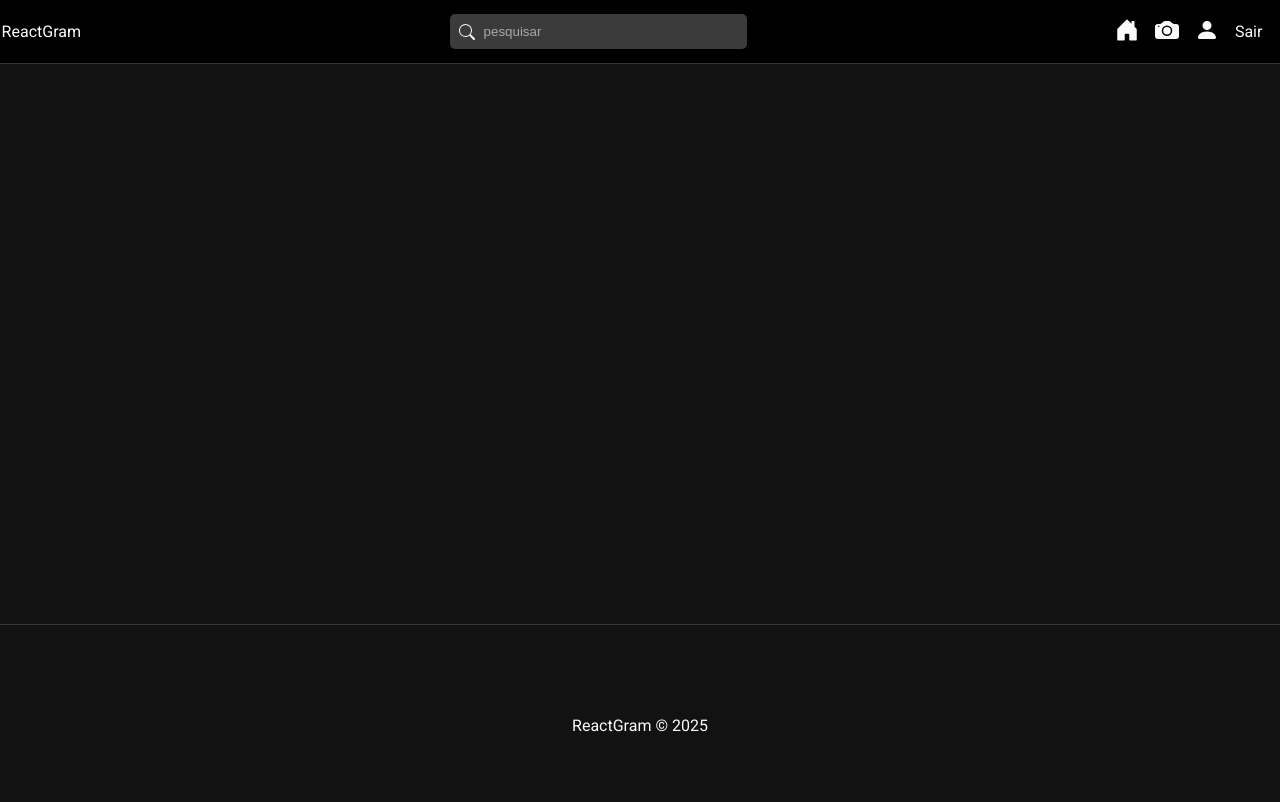
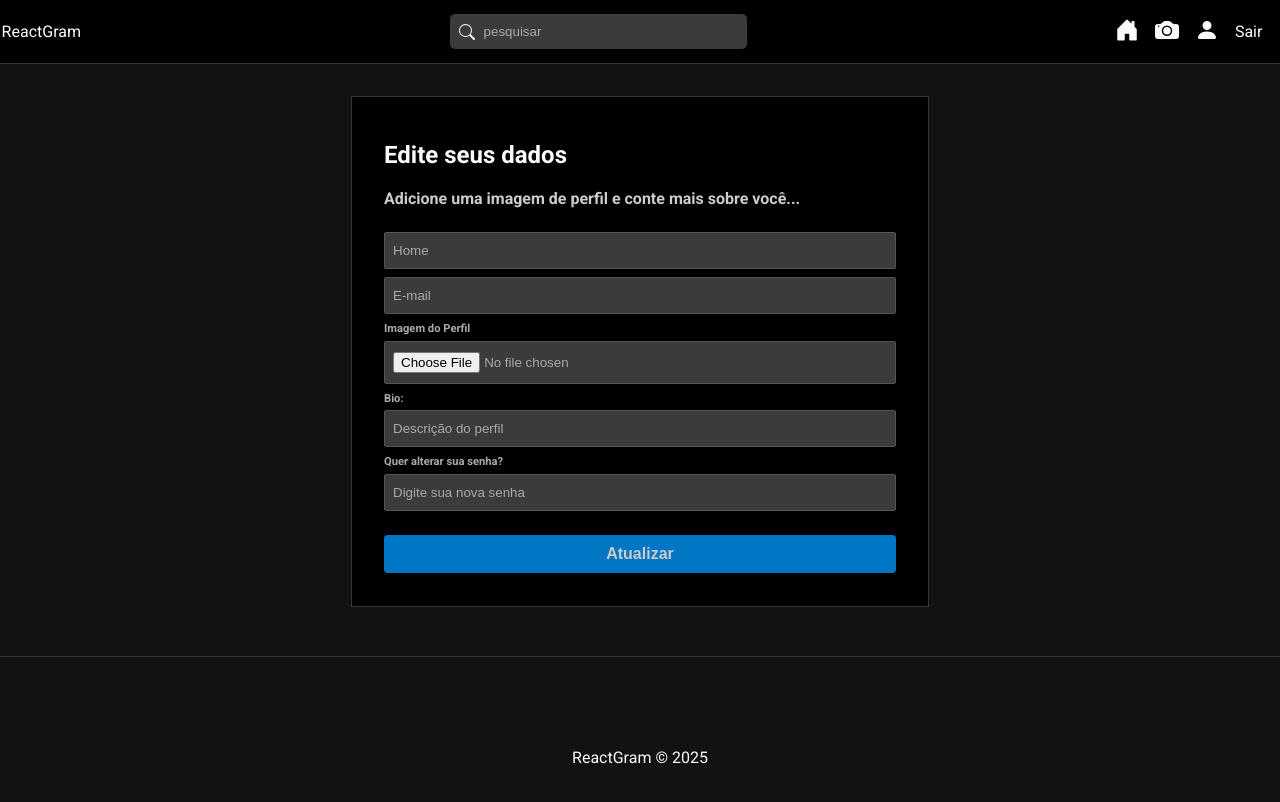
Before and after one commit to RafaelBartKings/reactGram, a React (Create React App) app in the folder reactgram-front/: page /profile in a window 1280 px wide. Shown: the top 802 px of the page. Built offline with nearby package versions, Linux system fonts and the light colour scheme; sample sign-in values are in the browser's storage.

Commit message:
added-userService-Slice

```diff
--- a/reactgram-front/src/App.js
+++ b/reactgram-front/src/App.js
@@ -12,6 +12,7 @@
 //components
 import Navbar from './components/Navbar';
 import Footer from './components/Footer';
+import EditProfile from './pages/EditProfie/EditProfile';
 
 function App() {
    const { auth, loading } = useAuth();
@@ -32,6 +33,12 @@
                         element={auth ? <Home /> : <Navigate to="/login" />}
                      />
                      <Route
+                        path="/profile"
+                        element={
+                           auth ? <EditProfile /> : <Navigate to="/login" />
+                        }
+                     />
+                     <Route
                         path="/login"
                         element={!auth ? <Login /> : <Navigate to="/" />}
                      />
--- a/reactgram-front/src/pages/Auth/Login.js
+++ b/reactgram-front/src/pages/Auth/Login.js
@@ -20,9 +20,9 @@
    };
 
    // Clean all auth state - REMOVA este useEffect temporariamente
-   // useEffect(() => {
-   //    dispatch(reset());
-   // }, [dispatch]);
+   useEffect(() => {
+      dispatch(reset());
+   }, [dispatch]);
 
    return (
       <div id="login">
--- /dev/null
+++ b/reactgram-front/src/pages/EditProfie/EditProfile.css
@@ -0,0 +1,18 @@
+#edit-profile {
+	border: 1px solid #363636;
+	background-color: #000;
+	padding: 1.5em 2em;
+	max-width: 40%;
+	margin: 2em auto;
+}
+
+.subtitle {
+	color: #ccc;
+}
+
+.profile-image {
+	width: 150px;
+	height: 150px;
+	border-radius: 50%;
+	margin-bottom: 1em;
+}
--- /dev/null
+++ b/reactgram-front/src/pages/EditProfie/EditProfile.js
@@ -0,0 +1,35 @@
+import './EditProfile.css';
+
+const EditProfile = () => {
+   const handleSubmit = e => {
+      e.preventDefault();
+   };
+
+   return (
+      <div id="edit-profile">
+         <h2>Edite seus dados</h2>
+         <p className="subtitle">
+            Adicione uma imagem de perfil e conte mais sobre você...
+         </p>
+         <form action="" onSubmit={handleSubmit}>
+            <input type="text" placeholder="Home" />
+            <input type="email" placeholder="E-mail" />
+            <label htmlFor="">
+               <span>Imagem do Perfil</span>
+               <input type="file" />
+            </label>
+            <label>
+               <span>Bio:</span>
+               <input type="text" placeholder="Descrição do perfil" />
+            </label>
+            <label htmlFor="">
+               <span>Quer alterar sua senha?</span>
+               <input type="text" placeholder="Digite sua nova senha" />
+            </label>
+            <input type="submit" value="Atualizar" />
+         </form>
+      </div>
+   );
+};
+
+export default EditProfile;
--- a/reactgram-front/src/store.js
+++ b/reactgram-front/src/store.js
@@ -1,8 +1,10 @@
 import { configureStore } from '@reduxjs/toolkit';
 import authReducer from './slices/authSlice';
+import { userReducer } from 'react';
 
 export const store = configureStore({
    reducer: {
       auth: authReducer,
+      user: userReducer
    }
 });
```
Also changed, not shown: reactgram-front/src/slices/userSlice.js (added, +22 -0 lines), reactgram-front/src/services/userService.js (added).
